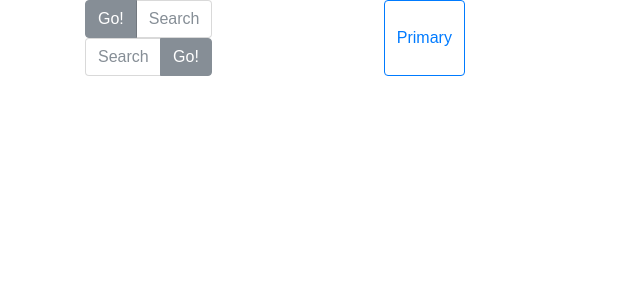
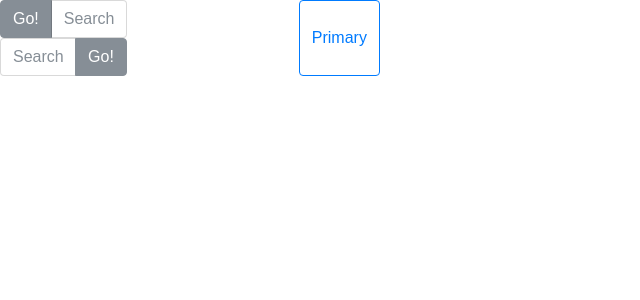
Before and after one commit to maksymko658/chatReact, a React (Create React App) app: page / in a window 1280 px wide. Shown: the top 300 px of the page, without its empty margins (0-640 px from the left). Built offline with nearby package versions, Linux system fonts and the light colour scheme.

Commit message:
i don't know how export js

```diff
--- a/src/App.js
+++ b/src/App.js
@@ -2,16 +2,48 @@ import React, { Component } from 'react';
 import HAHA from './components/Inputt';
 import './App.css';
 
+
 class App extends Component {
-  render() {
-    return (
-      <div className="container">
-        <div className="row">
-          <div className="col-md-12">
-        <HAHA />
-          </div>
-        </div>
+
+  constructor() {
+    super();
+    this.state = {
+      currentItem: '',
+      username: ''
+    }
+    this.handleChange = this.handleChange.bind(this);
+  }
+
+  handleChange(e) {
+  this.setState({
+    [e.target.name]: e.target.value
+  });
+}
+    render() {
+        return (
+  <div className="row">
+  <section className='add-item'>
+    <div className="col-lg-6">
+      <div className="input-group">
+        <span className="input-group-btn">
+          <button className="btn btn-secondary" type="button">Go!</button>
+        </span>
+        <input type="text" name="username" class="form-control" placeholder="Search for..." aria-label="Search for..."
+        onChange={this.handleChange} value={this.state.username} />
       </div>
+    </div>
+      <div className="col-lg-6">
+    <div className="input-group">
+      <input type="text" name="currentItem" class="form-control" placeholder="Search for..." aria-label="Search for..."
+      onChange={this.handleChange} value={this.state.currentItem} />
+      <span className="input-group-btn">
+        <button className="btn btn-secondary" type="button">Go!</button>
+      </span>
+    </div>
+  </div>
+  </section>
+<button type="button" class="btn btn-outline-primary">Primary</button>
+</div>
     );
   }
 }
--- a/src/components/Inputt.js
+++ b/src/components/Inputt.js
@@ -1,39 +1,18 @@
 import React, { Component, PropTypes } from 'react';
+import App from '../App';
 
 class Inputt extends Component {
 
-  constructor() {
-    super();
-    this.state = {
-      currentItem: '',
-      username: ''
-    }
-  }
+
     render() {
         return (
-	<div class="row">
-	<section className='add-item'>
-	  <div class="col-lg-6">
-	    <div class="input-group">
-	      <span class="input-group-btn">
-	        <button class="btn btn-secondary" type="button">Go!</button>
-	      </span>
-	      <input type="text" class="form-control" placeholder="Search for..." aria-label="Search for..."
-	      onChange={this.handleChange} value={this.state.username} />
-	    </div>
-	  </div>
-	    <div class="col-lg-6">
-    <div class="input-group">
-      <input type="text" class="form-control" placeholder="Search for..." aria-label="Search for..."
-      onChange={this.handleChange} value={this.state.currentItem} />
-      <span class="input-group-btn">
-        <button class="btn btn-secondary" type="button">Go!</button>
-      </span>
-    </div>
-  </div>
-  </section>
-<button type="button" class="btn btn-outline-primary">Primary</button>
-</div>
+<section className="add-item">
+  <form>
+    <input type="text" name="username" placeholder="What's your name?" onChange={this.handleChange} value={this.state.username} />
+    <input type="text" name="currentItem" placeholder="What are you bringing?" onChange={this.handleChange} value={this.state.currentItem} />
+    <button>Add Item</button>
+  </form>
+</section>
 
         );
     }
```
Also changed, not shown: src/components/aaa.js (added).
